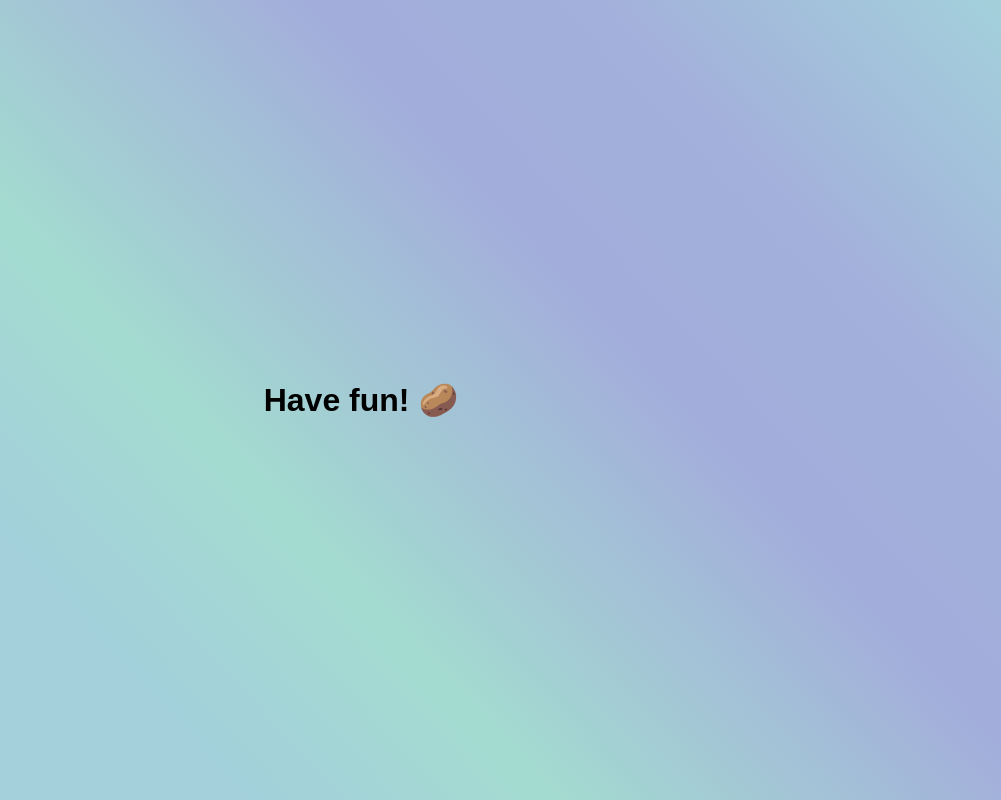
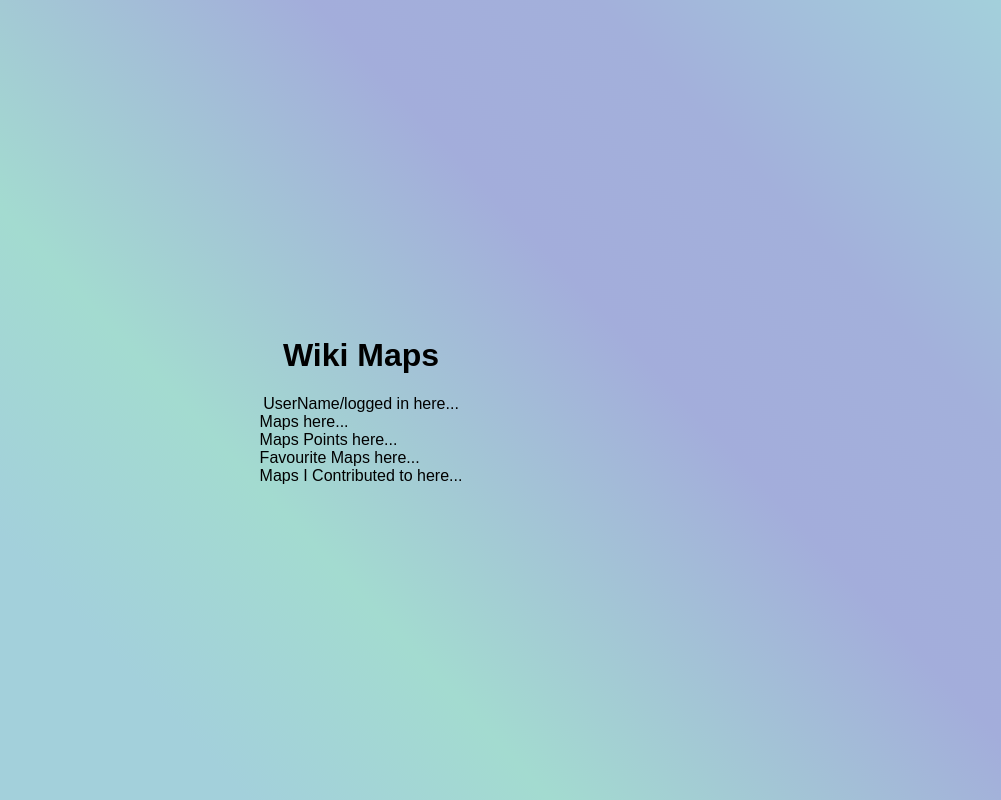
Before and after one commit to VinceEmond/wiki_map, a Node server app: page / in a window 1280 px wide. Shown: the whole page, without its empty margins (279-1280 px from the left). Run offline with Node 20, Linux system fonts and the light colour scheme; style sheets or scripts are compiled from the project's sources.

Commit message:
setup basic framework for HTML implementation

```diff
--- a/styles/main.scss
+++ b/styles/main.scss
@@ -3,6 +3,7 @@ body {
   justify-content: center;
   align-items: center;
   min-height: 100vh;
+  flex-direction: column;
 
   background: rgb(163, 208, 219);
   background: linear-gradient(
--- a/views/index.ejs
+++ b/views/index.ejs
@@ -14,7 +14,14 @@
 </head>
 
 <body>
-  <h1>Have fun! 🥔</h1>
+  <h1>Wiki Maps</h1>
+  <header class="user_status">UserName/logged in here...</header>
+  <section>
+    <div class="maps_list"> Maps here...</div>
+    <div class="map_points_list">Maps Points here...</div>
+    <div class="favourites_list">Favourite Maps here...</div>
+    <div class="contributed_maps_list">Maps I Contributed to here...</div>
+  </section>
 </body>
 
 </html>
```
